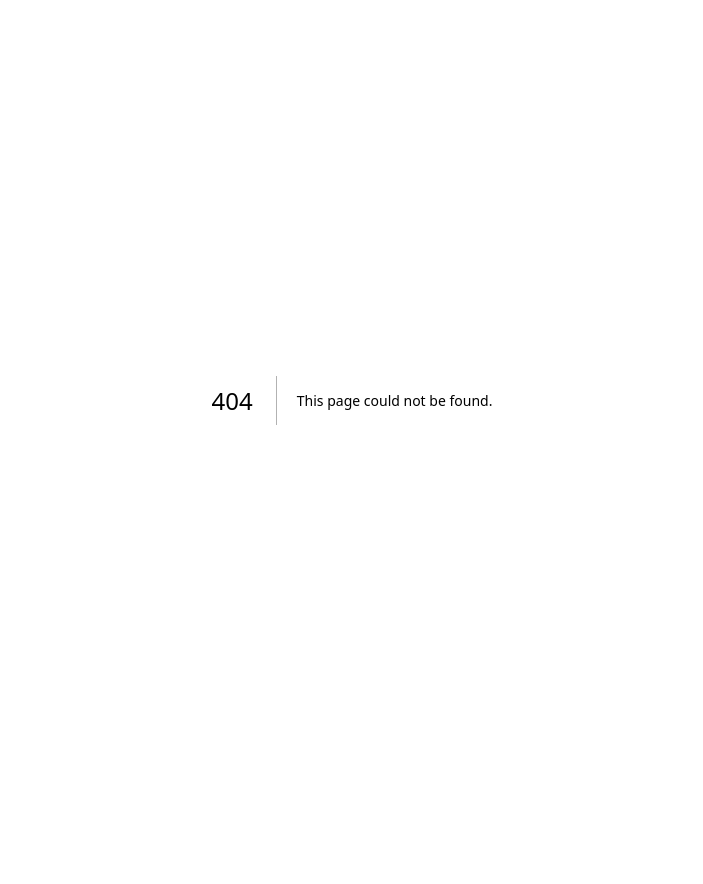
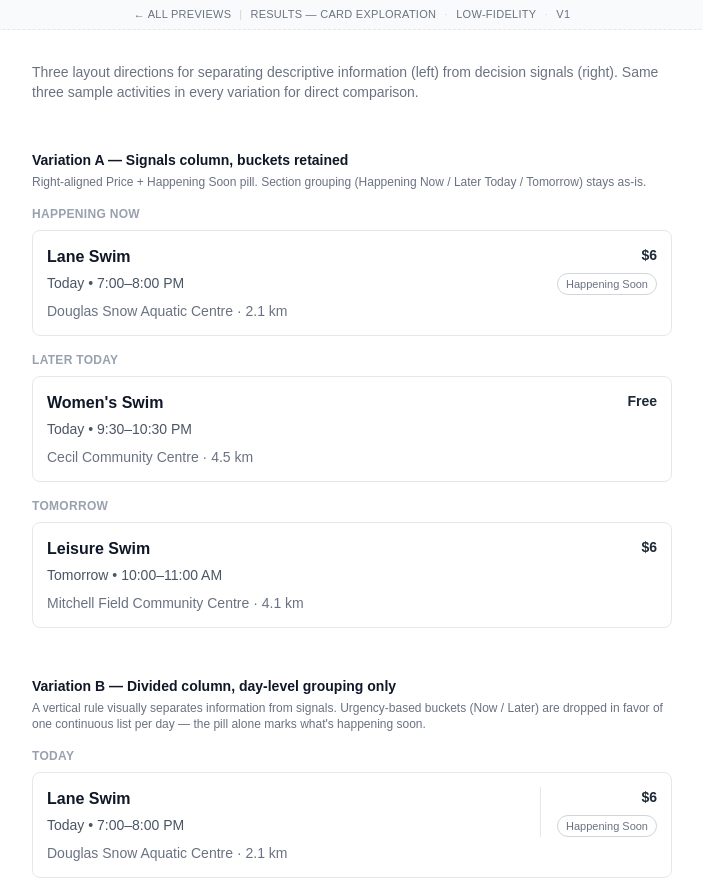
Before and after one commit to qw-1YG3/dropin, a Next.js app: page /design/results-card-variations in a window 1280 px wide. Before the commit this address had no page. Shown: the top 884 px of the page, without its empty margins (288-991 px from the left). Before the commit the page ends 800 px from the top, so only its background shows below. Built offline with nearby package versions, Linux system fonts and the light colour scheme.

Commit message:
result-page-low-fi-update

```diff
--- a/app/design/page.tsx
+++ b/app/design/page.tsx
@@ -20,7 +20,10 @@ const DESIGN_PREVIEWS: ScreenGroup[] = [
   },
   {
     screen: "Results Page",
-    previews: [{ label: "Low-Fidelity V1", href: "/design/results-lowfi" }],
+    previews: [
+      { label: "Low-Fidelity V1", href: "/design/results-lowfi" },
+      { label: "Card Layout Exploration", href: "/design/results-card-variations" },
+    ],
   },
   {
     screen: "Activity Detail",
--- /dev/null
+++ b/app/design/results-card-variations/page.tsx
@@ -0,0 +1,169 @@
+"use client";
+
+import { PreviewHeader } from "../_components/PreviewHeader";
+
+type Sample = {
+  id: number;
+  activity: string;
+  dateTime: string;
+  centre: string;
+  distanceKm: number;
+  price: string;
+  isSoon: boolean;
+  day: "Today" | "Tomorrow";
+};
+
+const SAMPLES: Sample[] = [
+  { id: 1, activity: "Lane Swim", dateTime: "Today • 7:00–8:00 PM", centre: "Douglas Snow Aquatic Centre", distanceKm: 2.1, price: "$6", isSoon: true, day: "Today" },
+  { id: 2, activity: "Women's Swim", dateTime: "Today • 9:30–10:30 PM", centre: "Cecil Community Centre", distanceKm: 4.5, price: "Free", isSoon: false, day: "Today" },
+  { id: 3, activity: "Leisure Swim", dateTime: "Tomorrow • 10:00–11:00 AM", centre: "Mitchell Field Community Centre", distanceKm: 4.1, price: "$6", isSoon: false, day: "Tomorrow" },
+];
+
+function LeftColumn({ s }: { s: Sample }) {
+  return (
+    <div>
+      <p className="text-base font-bold text-gray-900">{s.activity}</p>
+      <p className="mt-1 text-sm text-gray-600">{s.dateTime}</p>
+      <p className="mt-2 text-sm text-gray-500">
+        {s.centre} · {s.distanceKm} km
+      </p>
+    </div>
+  );
+}
+
+function SoonPill() {
+  return (
+    <span className="rounded-full border border-gray-300 px-2 py-0.5 text-[11px] text-gray-500">
+      Happening Soon
+    </span>
+  );
+}
+
+export default function ResultsCardVariations() {
+  return (
+    <main className="min-h-screen bg-white text-gray-900">
+      <PreviewHeader pageName="Results — Card Exploration" stage="Low-Fidelity" version="V1" />
+
+      <div className="mx-auto max-w-2xl px-4 py-8 space-y-12">
+        <p className="text-sm text-gray-500">
+          Three layout directions for separating descriptive information (left) from decision
+          signals (right). Same three sample activities in every variation for direct comparison.
+        </p>
+
+        {/* Variation A */}
+        <section>
+          <h2 className="mb-1 text-sm font-semibold text-gray-900">Variation A — Signals column, buckets retained</h2>
+          <p className="mb-4 text-xs text-gray-500">
+            Right-aligned Price + Happening Soon pill. Section grouping (Happening Now / Later
+            Today / Tomorrow) stays as-is.
+          </p>
+          <div className="mb-2 text-xs font-semibold uppercase tracking-wide text-gray-400">Happening Now</div>
+          <div className="space-y-2">
+            {SAMPLES.filter((s) => s.isSoon).map((s) => (
+              <div key={s.id} className="flex items-start justify-between gap-4 rounded-lg border border-gray-200 p-3.5">
+                <LeftColumn s={s} />
+                <div className="flex flex-shrink-0 flex-col items-end gap-2">
+                  <span className="text-sm font-semibold text-gray-800">{s.price}</span>
+                  <SoonPill />
+                </div>
+              </div>
+            ))}
+          </div>
+          <div className="mb-2 mt-4 text-xs font-semibold uppercase tracking-wide text-gray-400">Later Today</div>
+          <div className="space-y-2">
+            {SAMPLES.filter((s) => s.day === "Today" && !s.isSoon).map((s) => (
+              <div key={s.id} className="flex items-start justify-between gap-4 rounded-lg border border-gray-200 p-3.5">
+                <LeftColumn s={s} />
+                <div className="flex flex-shrink-0 flex-col items-end gap-2">
+                  <span className="text-sm font-semibold text-gray-800">{s.price}</span>
+                </div>
+              </div>
+            ))}
+          </div>
+          <div className="mb-2 mt-4 text-xs font-semibold uppercase tracking-wide text-gray-400">Tomorrow</div>
+          <div className="space-y-2">
+            {SAMPLES.filter((s) => s.day === "Tomorrow").map((s) => (
+              <div key={s.id} className="flex items-start justify-between gap-4 rounded-lg border border-gray-200 p-3.5">
+                <LeftColumn s={s} />
+                <div className="flex flex-shrink-0 flex-col items-end gap-2">
+                  <span className="text-sm font-semibold text-gray-800">{s.price}</span>
+                </div>
+              </div>
+            ))}
+          </div>
+        </section>
+
+        {/* Variation B */}
+        <section>
+          <h2 className="mb-1 text-sm font-semibold text-gray-900">Variation B — Divided column, day-level grouping only</h2>
+          <p className="mb-4 text-xs text-gray-500">
+            A vertical rule visually separates information from signals. Urgency-based buckets
+            (Now / Later) are dropped in favor of one continuous list per day — the pill alone
+            marks what's happening soon.
+          </p>
+          <div className="mb-2 text-xs font-semibold uppercase tracking-wide text-gray-400">Today</div>
+          <div className="space-y-2">
+            {SAMPLES.filter((s) => s.day === "Today").map((s) => (
+              <div key={s.id} className="flex items-start justify-between gap-4 rounded-lg border border-gray-200 p-3.5">
+                <LeftColumn s={s} />
+                <div className="flex flex-shrink-0 items-start gap-4 border-l border-gray-200 pl-4">
+                  <div className="flex flex-col items-end gap-2">
+                    <span className="text-sm font-semibold text-gray-800">{s.price}</span>
+                    {s.isSoon && <SoonPill />}
+                  </div>
+                </div>
+              </div>
+            ))}
+          </div>
+          <div className="mb-2 mt-4 text-xs font-semibold uppercase tracking-wide text-gray-400">Tomorrow</div>
+          <div className="space-y-2">
+            {SAMPLES.filter((s) => s.day === "Tomorrow").map((s) => (
+              <div key={s.id} className="flex items-start justify-between gap-4 rounded-lg border border-gray-200 p-3.5">
+                <LeftColumn s={s} />
+                <div className="flex flex-shrink-0 items-start gap-4 border-l border-gray-200 pl-4">
+                  <span className="text-sm font-semibold text-gray-800">{s.price}</span>
+                </div>
+              </div>
+            ))}
+          </div>
+        </section>
+
+        {/* Variation C */}
+        <section>
+          <h2 className="mb-1 text-sm font-semibold text-gray-900">Variation C — Minimal signals, price only</h2>
+          <p className="mb-4 text-xs text-gray-500">
+            No pill at all. Right side shows only Price. Calmness comes entirely from omission —
+            section headers (Happening Now / Later Today / Tomorrow) carry all timing context.
+          </p>
+          <div className="mb-2 text-xs font-semibold uppercase tracking-wide text-gray-400">Happening Now</div>
+          <div className="space-y-2">
+            {SAMPLES.filter((s) => s.isSoon).map((s) => (
+              <div key={s.id} className="flex items-start justify-between gap-4 rounded-lg border border-gray-200 p-3.5">
+                <LeftColumn s={s} />
+                <span className="flex-shrink-0 text-sm font-semibold text-gray-800">{s.price}</span>
+              </div>
+            ))}
+          </div>
+          <div className="mb-2 mt-4 text-xs font-semibold uppercase tracking-wide text-gray-400">Later Today</div>
+          <div className="space-y-2">
+            {SAMPLES.filter((s) => s.day === "Today" && !s.isSoon).map((s) => (
+              <div key={s.id} className="flex items-start justify-between gap-4 rounded-lg border border-gray-200 p-3.5">
+                <LeftColumn s={s} />
+                <span className="flex-shrink-0 text-sm font-semibold text-gray-800">{s.price}</span>
+              </div>
+            ))}
+          </div>
+          <div className="mb-2 mt-4 text-xs font-semibold uppercase tracking-wide text-gray-400">Tomorrow</div>
+          <div className="space-y-2">
+            {SAMPLES.filter((s) => s.day === "Tomorrow").map((s) => (
+              <div key={s.id} className="flex items-start justify-between gap-4 rounded-lg border border-gray-200 p-3.5">
+                <LeftColumn s={s} />
+                <span className="flex-shrink-0 text-sm font-semibold text-gray-800">{s.price}</span>
+              </div>
+            ))}
+          </div>
+        </section>
+      </div>
+    </main>
+  );
+}
--- a/app/design/results-lowfi/page.tsx
+++ b/app/design/results-lowfi/page.tsx
@@ -3,64 +3,64 @@
 import { useMemo, useState } from "react";
 import { PreviewHeader } from "../_components/PreviewHeader";
 
-type Bucket = "now" | "later" | "tomorrow";
+type Day = "today" | "tomorrow";
 
 type Session = {
   id: number;
   activity: string;
-  bucket: Bucket;
-  relativeLabel: string | null;
-  absoluteLabel: string;
+  day: Day;
+  urgent: boolean;
+  absoluteTime: string;
   centre: string;
   distanceKm: number;
   price: string;
 };
 
+// Order within each day already reflects a blended relevance ranking
+// (soonest + closest + context) — not a user-facing sort choice.
 const SESSIONS: Session[] = [
-  { id: 1, activity: "Lane Swim", bucket: "now", relativeLabel: "Starts in 12 min", absoluteLabel: "7:00–8:00 PM", centre: "Douglas Snow Aquatic Centre", distanceKm: 2.1, price: "$6" },
-  { id: 2, activity: "Leisure Swim", bucket: "now", relativeLabel: "Starts in 25 min", absoluteLabel: "7:15–8:15 PM", centre: "Regent Park Aquatic Centre", distanceKm: 3.4, price: "$6" },
-  { id: 3, activity: "Family Swim", bucket: "later", relativeLabel: "Starts in 1 hr", absoluteLabel: "8:00–9:00 PM", centre: "Wallace Emerson Community Centre", distanceKm: 1.8, price: "$4" },
-  { id: 4, activity: "Lane Swim", bucket: "later", relativeLabel: "Starts in 2 hr", absoluteLabel: "9:00–10:00 PM", centre: "North York Community Centre", distanceKm: 3.2, price: "$6" },
-  { id: 5, activity: "Women's Swim", bucket: "later", relativeLabel: "Starts in 3 hr", absoluteLabel: "9:30–10:30 PM", centre: "Cecil Community Centre", distanceKm: 4.5, price: "Free" },
-  { id: 6, activity: "Leisure Swim", bucket: "tomorrow", relativeLabel: null, absoluteLabel: "10:00–11:00 AM", centre: "Mitchell Field Community Centre", distanceKm: 4.1, price: "$6" },
-  { id: 7, activity: "Lane Swim", bucket: "tomorrow", relativeLabel: null, absoluteLabel: "6:00–7:00 AM", centre: "Douglas Snow Aquatic Centre", distanceKm: 2.1, price: "$6" },
-  { id: 8, activity: "Family Swim", bucket: "tomorrow", relativeLabel: null, absoluteLabel: "9:00–10:00 AM", centre: "Wallace Emerson Community Centre", distanceKm: 1.8, price: "$4" },
+  { id: 1, activity: "Lane Swim", day: "today", urgent: true, absoluteTime: "7:00–8:00 PM", centre: "Douglas Snow Aquatic Centre", distanceKm: 2.1, price: "$6" },
+  { id: 2, activity: "Family Swim", day: "today", urgent: false, absoluteTime: "8:00–9:00 PM", centre: "Wallace Emerson Community Centre", distanceKm: 1.8, price: "$4" },
+  { id: 3, activity: "Leisure Swim", day: "today", urgent: true, absoluteTime: "7:15–8:15 PM", centre: "Regent Park Aquatic Centre", distanceKm: 3.4, price: "$6" },
+  { id: 4, activity: "Lane Swim", day: "today", urgent: false, absoluteTime: "9:00–10:00 PM", centre: "North York Community Centre", distanceKm: 3.2, price: "$6" },
+  { id: 5, activity: "Women's Swim", day: "today", urgent: false, absoluteTime: "9:30–10:30 PM", centre: "Cecil Community Centre", distanceKm: 4.5, price: "Free" },
+  { id: 6, activity: "Lane Swim", day: "tomorrow", urgent: false, absoluteTime: "6:00–7:00 AM", centre: "Douglas Snow Aquatic Centre", distanceKm: 2.1, price: "$6" },
+  { id: 7, activity: "Family Swim", day: "tomorrow", urgent: false, absoluteTime: "9:00–10:00 AM", centre: "Wallace Emerson Community Centre", distanceKm: 1.8, price: "$4" },
+  { id: 8, activity: "Leisure Swim", day: "tomorrow", urgent: false, absoluteTime: "10:00–11:00 AM", centre: "Mitchell Field Community Centre", distanceKm: 4.1, price: "$6" },
 ];
 
 const ACTIVITY_FILTERS = ["All", "Lane Swim", "Leisure Swim", "Family Swim", "Women's Swim"];
 
-const BUCKET_LABELS: Record<Bucket, string> = {
-  now: "Happening Now",
-  later: "Later Today",
+const DAY_LABELS: Record<Day, string> = {
+  today: "Today",
   tomorrow: "Tomorrow",
 };
+
+function timeLabel(s: Session) {
+  const prefix = s.day === "today" ? (s.urgent ? "Happening soon" : "Today") : "Tomorrow";
+  return `${prefix} · ${s.absoluteTime}`;
+}
 
 export default function ResultsLowFi() {
   const [query, setQuery] = useState("Swimming");
   const [activeFilter, setActiveFilter] = useState("All");
-  const [sortBy, setSortBy] = useState<"soonest" | "closest">("soonest");
   const [timeWindow, setTimeWindow] = useState<"today" | "week">("today");
   const [lastClicked, setLastClicked] = useState<string | null>(null);
 
   const filtered = useMemo(() => {
     return SESSIONS.filter((s) => {
-      if (timeWindow === "today" && s.bucket === "tomorrow") return false;
+      if (timeWindow === "today" && s.day === "tomorrow") return false;
       if (activeFilter !== "All" && s.activity !== activeFilter) return false;
       return true;
     });
   }, [activeFilter, timeWindow]);
 
-  const buckets = useMemo(() => {
-    const order: Bucket[] = timeWindow === "week" ? ["now", "later", "tomorrow"] : ["now", "later"];
+  const days = useMemo(() => {
+    const order: Day[] = timeWindow === "week" ? ["today", "tomorrow"] : ["today"];
     return order
-      .map((key) => ({ key, sessions: filtered.filter((s) => s.bucket === key) }))
-      .filter((b) => b.sessions.length > 0);
+      .map((key) => ({ key, sessions: filtered.filter((s) => s.day === key) }))
+      .filter((d) => d.sessions.length > 0);
   }, [filtered, timeWindow]);
-
-  const flatByDistance = useMemo(
-    () => [...filtered].sort((a, b) => a.distanceKm - b.distanceKm),
-    [filtered]
-  );
 
   function handleCardClick(s: Session) {
     setLastClicked(`${s.activity} at ${s.centre}`);
@@ -73,33 +73,31 @@ export default function ResultsLowFi() {
         onClick={() => handleCardClick(s)}
         className="w-full rounded-lg border border-gray-200 p-3.5 text-left transition-colors hover:border-gray-400"
       >
-        {/* 1. Activity Name — strongest element on the card */}
+        <div className="flex items-start justify-between gap-4">
+          {/* Left — descriptive: what is this activity */}
+          <div>
             <p className="text-base font-bold leading-tight text-gray-900">{s.activity}</p>
-
-        {/* 2. Time — answers "can I still make it" before "what time is it" */}
-        <p className="mt-1.5 text-sm font-semibold text-gray-800">
-          {s.relativeLabel ?? s.absoluteLabel}
-        </p>
-        {s.relativeLabel && <p className="text-xs text-gray-400">{s.absoluteLabel}</p>}
-
-        {/* 3 + 4. Community Centre + Distance — grouped as one "where" line */}
+            <p className="mt-1.5 text-sm text-gray-600">{timeLabel(s)}</p>
             <p className="mt-2 text-sm text-gray-500">
               {s.centre} · {s.distanceKm} km
             </p>
+          </div>
 
-        {/* 5. Price — lightest element, last in reading order */}
-        <p className="mt-1 text-xs text-gray-400">{s.price}</p>
+          {/* Right — decision signal slot: minimally populated with Price for MVP,
+              architecturally free to hold other lightweight signals later */}
+          <span className="flex-shrink-0 text-sm font-semibold text-gray-800">{s.price}</span>
+        </div>
       </button>
     );
   }
 
   return (
     <main className="min-h-screen bg-white text-gray-900">
-      <PreviewHeader pageName="Results" stage="Low-Fidelity" version="V2" />
+      <PreviewHeader pageName="Results" stage="Low-Fidelity" version="V3" />
 
       <div className="mx-auto max-w-2xl px-4">
         {/* Search Bar — persistent, visually secondary */}
-        <div className="border-b border-gray-100 py-3">
+        <div className="border-b border-gray-100 py-5">
           <label htmlFor="results-search" className="sr-only">
             Search activities
           </label>
@@ -109,12 +107,16 @@ export default function ResultsLowFi() {
             value={query}
             onChange={(e) => setQuery(e.target.value)}
             placeholder="Search activities"
-            className="w-full rounded-md border border-gray-200 px-3 py-2 text-sm text-gray-700 outline-none focus:border-gray-400"
+            className="w-full rounded-lg border border-gray-200 px-4 py-3 text-base text-gray-700 outline-none focus:border-gray-400"
           />
         </div>
 
-        {/* Filter Bar — horizontal scroll so it stays one fixed-height row regardless of activity count */}
+        {/* Filter Bar — activity narrowing + scope only. No manual sort control:
+            ranking is always the system's blended relevance score. */}
         <div className="border-b border-gray-100 py-3">
+          <p className="mb-1.5 text-xs text-gray-500">
+            {`Types of ${query || "this activity"}:`}
+          </p>
           <div className="mb-2 flex gap-2 overflow-x-auto pb-1">
             {ACTIVITY_FILTERS.map((f) => (
               <button
@@ -133,27 +135,7 @@ export default function ResultsLowFi() {
             ))}
           </div>
 
-          <div className="flex flex-wrap items-center gap-x-4 gap-y-1 text-xs text-gray-500">
-            <div className="flex items-center gap-1">
-              <span>Sort:</span>
-              <button
-                type="button"
-                onClick={() => setSortBy("soonest")}
-                className={sortBy === "soonest" ? "font-medium text-gray-900 underline" : "hover:text-gray-700"}
-              >
-                Soonest
-              </button>
-              <span>/</span>
-              <button
-                type="button"
-                onClick={() => setSortBy("closest")}
-                className={sortBy === "closest" ? "font-medium text-gray-900 underline" : "hover:text-gray-700"}
-              >
-                Closest
-              </button>
-            </div>
-
-            <div className="flex items-center gap-1">
+          <div className="flex items-center gap-1 text-xs text-gray-500">
             <button
               type="button"
               onClick={() => setTimeWindow("today")}
@@ -171,38 +153,31 @@ export default function ResultsLowFi() {
             </button>
           </div>
         </div>
-        </div>
 
         {/* Results Count + Last Updated */}
         <div className="border-b border-gray-100 py-3 text-xs text-gray-400">
           {`${filtered.length} ${filtered.length === 1 ? "activity" : "activities"} · Last updated 3 hours ago`}
         </div>
 
-        {/* Time Buckets + Activity Cards */}
+        {/* Day Groups + Activity Cards */}
         <div className="space-y-6 py-4">
           {filtered.length === 0 ? (
             <p className="py-8 text-center text-sm text-gray-400">
               No activities match this filter. Try a different activity or widen the time window.
             </p>
-          ) : sortBy === "soonest" ? (
-            buckets.map((b) => (
-              <div key={b.key}>
+          ) : (
+            days.map((d) => (
+              <div key={d.key}>
                 <h2 className="mb-2 text-xs font-semibold uppercase tracking-wide text-gray-400">
-                  {BUCKET_LABELS[b.key]}
+                  {DAY_LABELS[d.key]}
                 </h2>
                 <div className="space-y-2">
-                  {b.sessions.map((s) => (
+                  {d.sessions.map((s) => (
                     <Card key={s.id} s={s} />
                   ))}
                 </div>
               </div>
             ))
-          ) : (
-            <div className="space-y-2">
-              {flatByDistance.map((s) => (
-                <Card key={s.id} s={s} />
-              ))}
-            </div>
           )}
         </div>
 
```
Also changed, not shown: 1 other file (tests, documents, lock files or other folders). Lines whose indentation alone changed are shown as unchanged.
